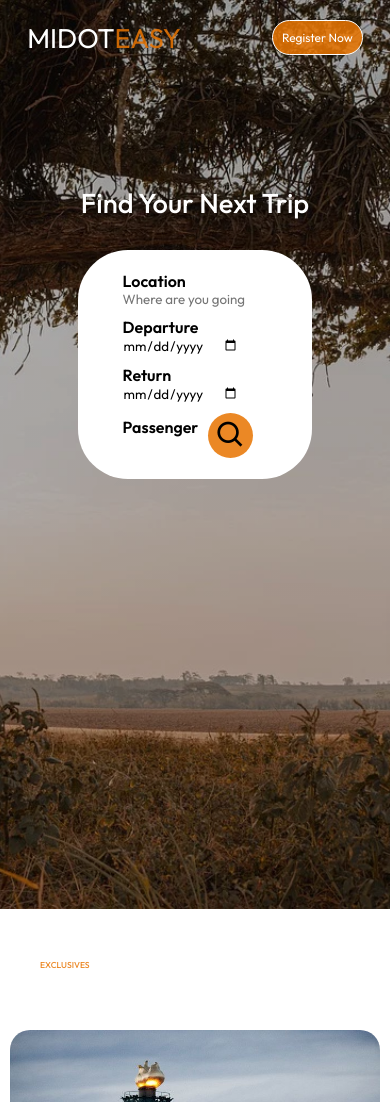
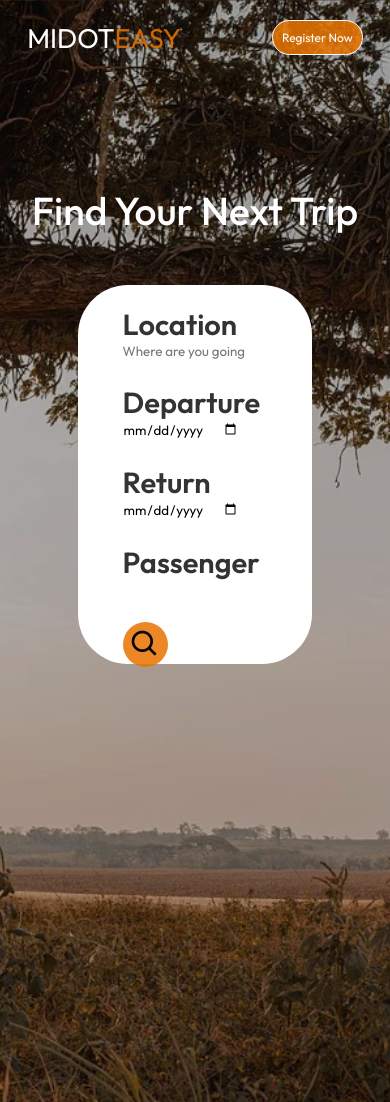
Before and after one commit to biggestyoms/midot, a plain HTML site: page index.html in a window 390 px wide. Shown: the top 1102 px of the page. Drawn offline with nearby package versions, Linux system fonts and the light colour scheme.

Commit message:
update css

```diff
--- a/style.css
+++ b/style.css
@@ -555,11 +555,11 @@ list-style: none;
     /* container part */
     .container{
         padding: 0 7%;
-        height: 100%;
+
 
     }
     .header h1{
-        font-size: 7vw;
+        font-size: 10vw;
         font-weight: 500;
         color: white;
         text-align: center;
@@ -568,18 +568,21 @@ list-style: none;
     .search-bar{
         background: white;
        width: 70%;
-       margin: 30px auto;
+       margin: 50px auto;
        padding: 6px 10px 6px 30px;
        border-radius: 50px;
+       height:45vh;
 
     }
     .search-bar form{
         display: flex;
         align-items:center;
         flex-wrap:wrap ;
-        gap: 10px;
+        gap: 25px;
         margin: 5px;
         padding: 10px;
+        font-size: 29px;
+        color: #333;
     }
     .search-bar form button{
         background: #e87502db;
```
